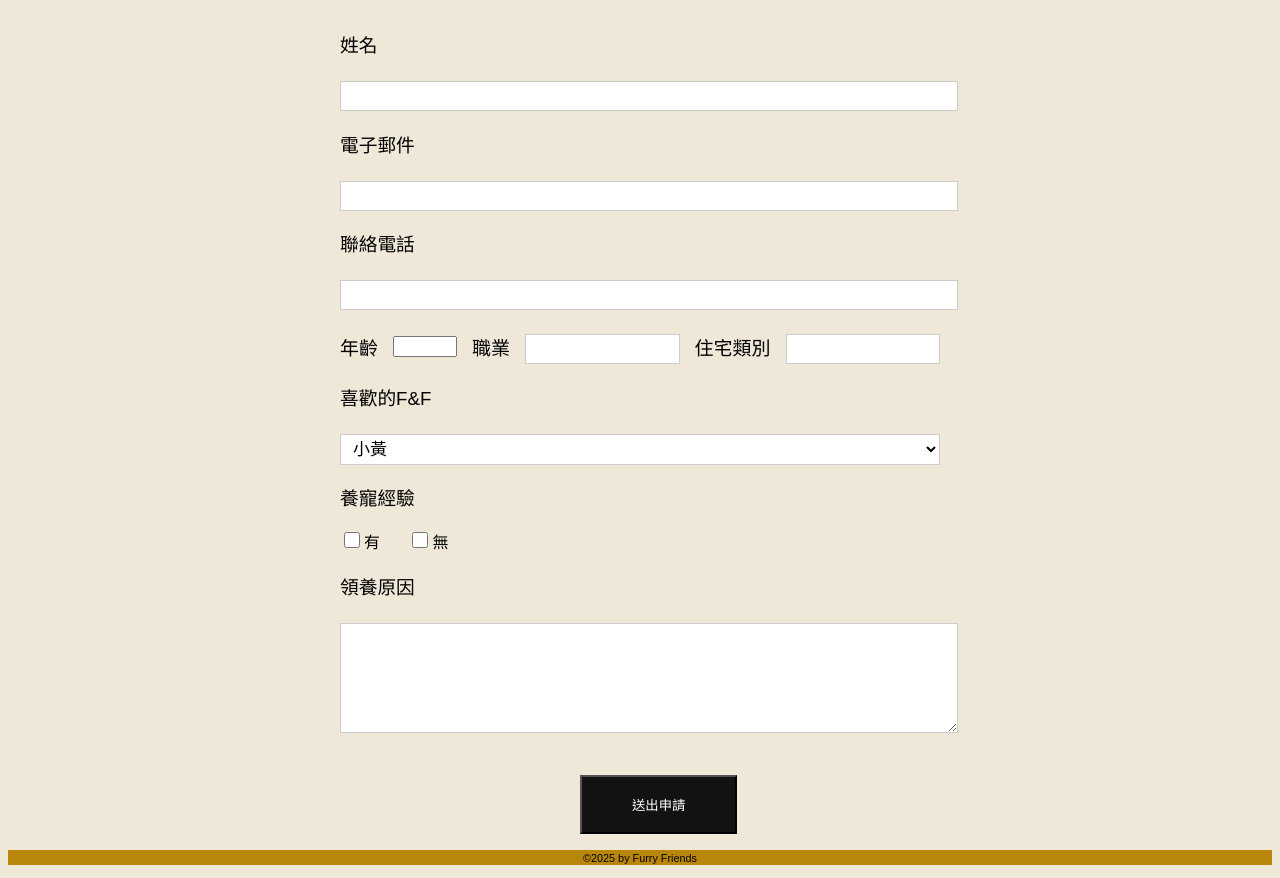
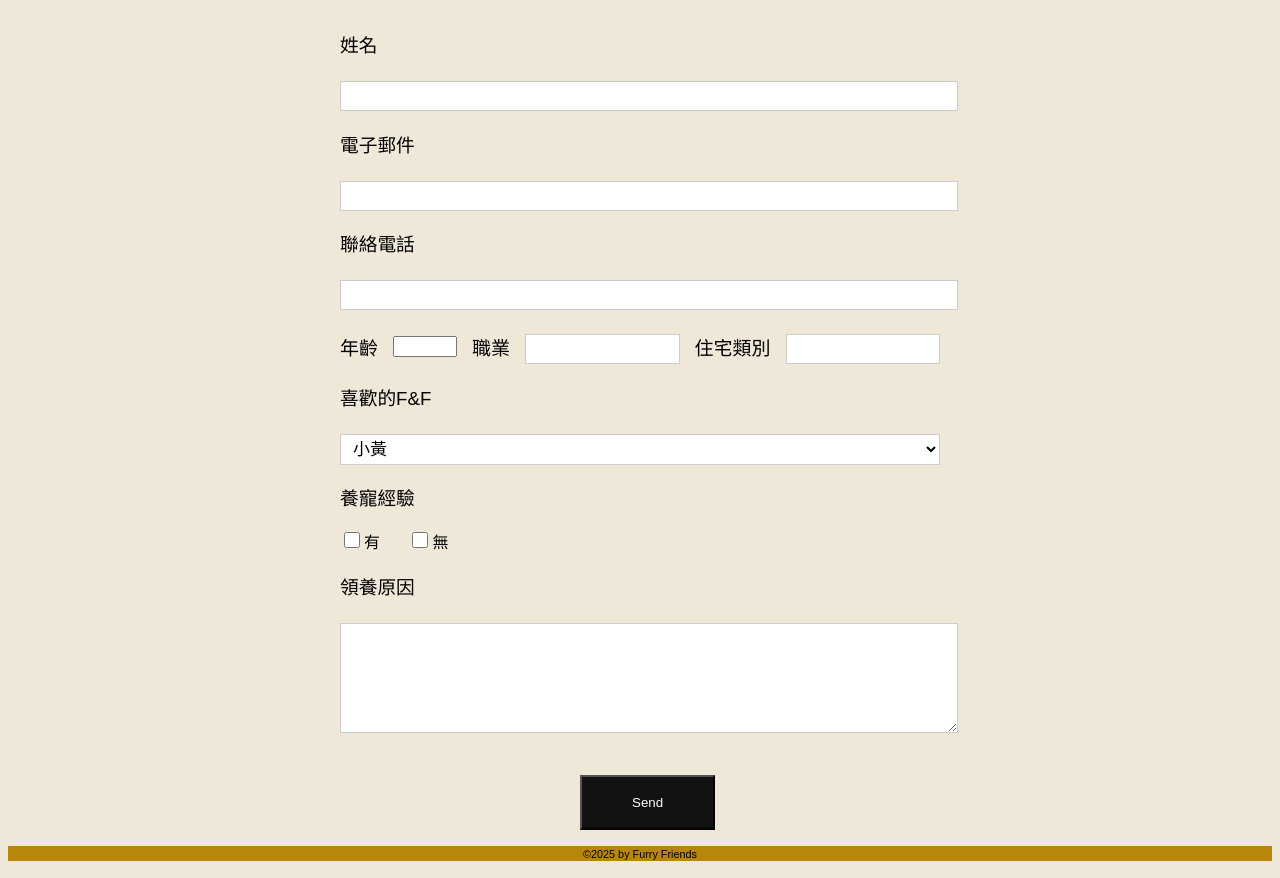
Before and after one commit to jing123273/FurryFriends, a plain HTML site: page form.html in a window 1280 px wide. Shown: the part 154-1032 px from the top of the page. Drawn offline with Linux system fonts and the light colour scheme.

Commit message:
中改英 (提交按鈕)

```diff
--- a/form.html
+++ b/form.html
@@ -79,7 +79,7 @@
           <textarea name="message"></textarea>
         </p>
 
-        <p><input type="submit" value="送出申請"></p>
+        <p><input type="submit" value="Send"></p>
       </form>
     </section>
 
```
